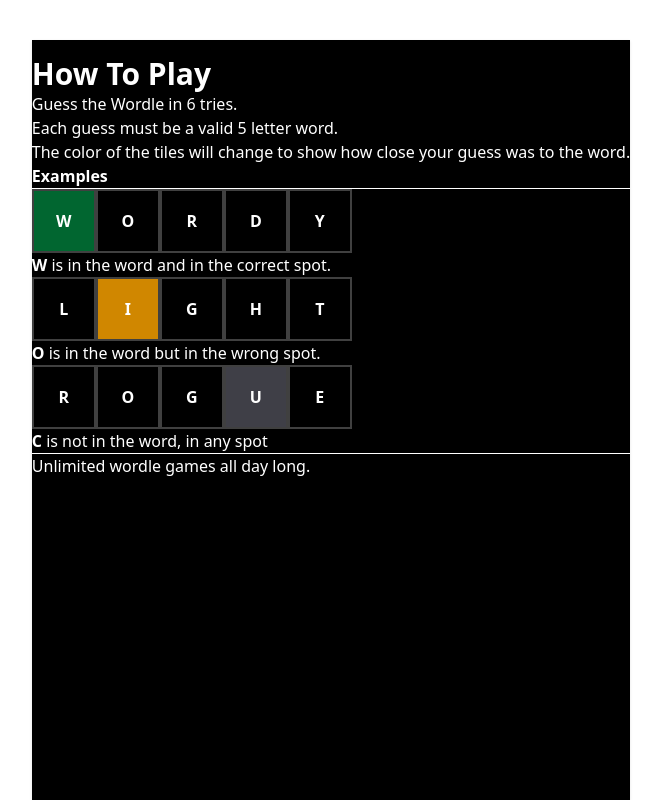
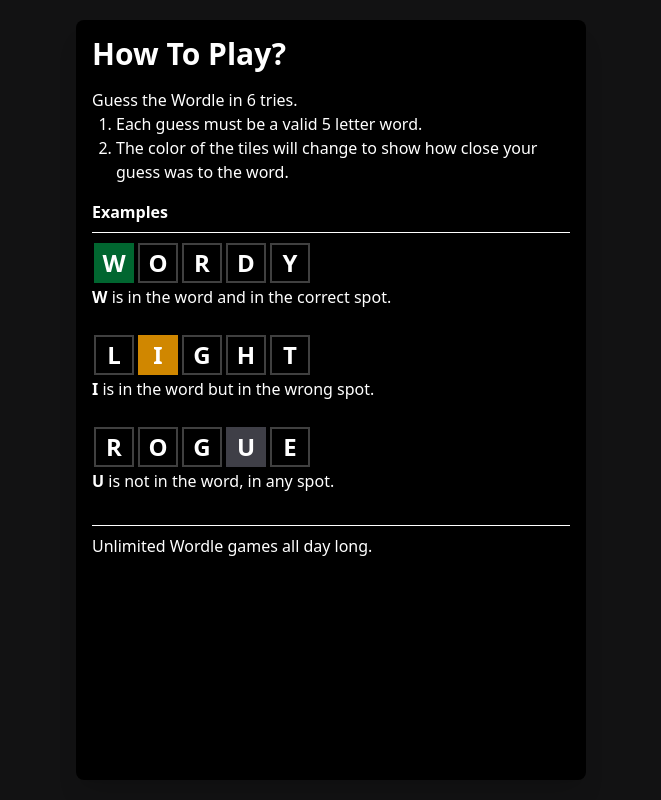
Before and after one commit to rrrautela/wordle-pvp, a React (Vite) app: page / in a window 1280 px wide. Shown: the whole page, without its empty margins (309-970 px from the left). Built offline with nearby package versions, Linux system fonts and the light colour scheme.

Commit message:
intro window component complete

```diff
--- a/src/App.css
+++ b/src/App.css
@@ -16,6 +16,9 @@
 .vibrate-horizontal {
   animation: vibrate-horizontal 0.5s linear;
 }
+
+
+
 /* Apply to your boxes */
 .flip-box {
   display: inline-block;             /* ensure 3D works per-box */
--- a/src/App.jsx
+++ b/src/App.jsx
@@ -8,6 +8,7 @@ import IntroductionWindow from "./components/IntroductionWindow";
 function App() {
   //new game starts whenever this state changes
   const [count, setCount] = useState(0); //first game is Game1, and so on the count stores the number of the current game you are playing
+  const [showIntro, setShowIntro] = useState(true);
 
 
   // win or lose, doesn't matter
@@ -15,11 +16,14 @@ function App() {
     // write some logic here that rests the game only if user wants it
    setCount(prev => prev + 1); // Trigger re-render/reset of game UI
   };
+
+  const closeIntro = () => setShowIntro(false);
+
     return (
     <>
       {/* className="flex flex-col items-center justify-center h-screen bg-zinc-800" */}
-      {/* <GameWindow key={count} gameReset = {gameReset} /> */}
-      <IntroductionWindow />
+      <GameWindow key={count} gameReset={gameReset} />
+      {showIntro && <IntroductionWindow onClose={closeIntro} />}
     </>
   );
 }
--- a/src/components/GameWindow.jsx
+++ b/src/components/GameWindow.jsx
@@ -54,6 +54,8 @@ function GameWindow({gameReset}){
       const globalIdx = currentRowRef.current * 5 + i;
       const box = gameBoardBoxesRefs.current[globalIdx];
       const color = getColor(word[i], i);
+
+
 
       // Flip animation (half flip first)
       setTimeout(() => {
--- a/src/components/IntroductionWindow.jsx
+++ b/src/components/IntroductionWindow.jsx
@@ -1,69 +1,104 @@
+import { useRef, useEffect } from "react";
+
+function Sample5BoxesComponent({ boxesRef, sampleWord }) {
+  const letters = sampleWord.split("");
+  return (
+    <div className="flex flex-wrap">
+      {letters.map((letter, idx) => (
+        <div
+          key={letter + idx}
+          ref={(el) => (boxesRef.current[`${letter}${idx}`] = el)}
+          className="h-[40px] w-[40px] m-0.5 flex items-center justify-center border-2 border-neutral-700 text-2xl"
+
+          >
+          <b>{letter}</b>
+        </div>
+      ))}
+    </div>
+  );
+}
+
+function colorFlipAnimation(box, color, delay = 0) {
+  if (!box) return;
+  // half-flip
+  setTimeout(() => {
+    box.style.transition = "transform 0.6s";
+    box.style.transform = "rotateX(90deg)";
+  }, delay);
+  // color + flip back
+  setTimeout(() => {
+    box.classList.remove("border-2", "border-neutral-700");
+    box.classList.add(color);
+    box.style.transform = "rotateX(0deg)";
+  }, delay + 300);
+
+  // cleanup
+  setTimeout(() => {
+    box.style.transition = "";
+    box.style.transform = "";
+  }, delay + 600);
+}
+
+export default function IntroductionWindow({onClose}) {
+  const boxesRef = useRef({});
+  const wrapperRef = useRef(null);
+
+  // Dismiss on outside click
+  useEffect(() => {
+    const handleClickOutside = (event) => {
+      if (wrapperRef.current && !wrapperRef.current.contains(event.target)) {
+        onClose?.();
+      }
+    };
+
+    document.addEventListener("mousedown", handleClickOutside);
+    return () => document.removeEventListener("mousedown", handleClickOutside);
+
+  }, [onClose]);
 
 
-function Sample5BoxesComponent({sampleWord, sampleColor, coloredLetter}) {
-  // dummy number is different eveyrtime this component is used, to avoid same key in boxes
+  useEffect(() => {
+    // wait a tick so refs have mounted
+    setTimeout(() => {
+      // WORDY example: highlight W at index 0
+      colorFlipAnimation(boxesRef.current["W0"], "bg-green-800", 0);
+      // LIGHT example: highlight I at index 1
+      colorFlipAnimation(boxesRef.current["I1"], "bg-yellow-600", 300);
+      // ROGUE example: highlight U at index 3
+      colorFlipAnimation(boxesRef.current["U3"], "bg-zinc-700", 600);
+    }, 50);
+  }, []);
 
-  // our word string converted to array
-  const sampleWordLetters = sampleWord.split("");
-  return <div className="flex flex-wrap ">
-      {sampleWordLetters.map((letter, idx) => (
-        <div
-          key = {letter + idx}
-          style={sampleWordLetters[idx] === coloredLetter ? { backgroundColor: sampleColor } : {}}
-          className={`h-[5vw] w-[5vw] flex items-center justify-center border-2 border-neutral-700 ${
-                      letter === coloredLetter ? sampleColor : ''
-                    }`}
+  return (
+    <div ref = {wrapperRef} className="fixed top-1/2 left-1/2 z-50 transform -translate-x-1/2 -translate-y-1/2 w-[510px] h-[95vh] p-4 bg-black text-white shadow-xl rounded-lg overflow-auto">
 
-        ><b>{letter}</b></div>
-      ))}
-  </div>
-  }
-
-export default function IntroductionWindow(){
-  // do somethign like
-  // showdiv && IntroductionWindow
-  // in the app Component
-
-  return <div className = "mt-[5vh] h-[95vh] w-fit mx-auto shadow z-50 bg-black text-white  text-md">
-
-    <h1 className = "text-3xl font-bold pt-4">How To Play</h1>
+      <h1 className="text-3xl font-bold pb-4">How To Play?</h1>
       Guess the Wordle in 6 tries.
-    <ol>
+      <ol className="list-decimal pl-6 pb-4">
         <li>Each guess must be a valid 5 letter word.</li>
         <li>The color of the tiles will change to show how close your guess was to the word.</li>
       </ol>
 
       <b>Examples</b>
-    <hr/>
+      <hr className="my-2" />
 
-    {/* correct letter guess example*/}
-    <Sample5BoxesComponent
-      coloredLetter = {"W"}
-      sampleWord = {"WORDY"}
-      sampleColor = {"bg-green-800"}
-    />
-    <b>W</b> is in the word and in the correct spot.
+      {/* correct letter guess example */}
+      <Sample5BoxesComponent boxesRef={boxesRef} sampleWord="WORDY" />
+      <p><b>W</b> is in the word and in the correct spot.</p>
+      <br />
 
       {/* partially correct letter guess example */}
+      <Sample5BoxesComponent boxesRef={boxesRef} sampleWord="LIGHT" />
+      <p><b>I</b> is in the word but in the wrong spot.</p>
       <br />
-    <Sample5BoxesComponent
-      coloredLetter = {"I"}
-      sampleWord = {"LIGHT"}
-      sampleColor = {"bg-yellow-600"}
-    />
-    <b>O</b> is in the word but in the wrong spot.
 
-    {/* compltely incorrect letter guess example */}
+      {/* completely incorrect letter guess example */}
+      <Sample5BoxesComponent boxesRef={boxesRef} sampleWord="ROGUE" />
+      <p><b>U</b> is not in the word, in any spot.</p>
       <br />
-    <Sample5BoxesComponent
-      coloredLetter = {"U"}
-      sampleWord = {"ROGUE"}
-      sampleColor = {"bg-zinc-700"}
-    />
-     <b>C</b> is not in the word, in any spot
-    <br />
-    <hr />
-    Unlimited wordle games all day long.
 
+      <hr className="my-2" />
+      Unlimited Wordle games all day long.
     </div>
+  );
 }
```
Lines whose indentation alone changed are shown as unchanged.
